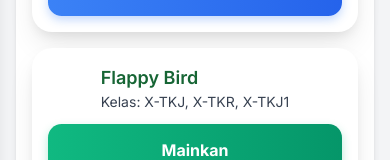
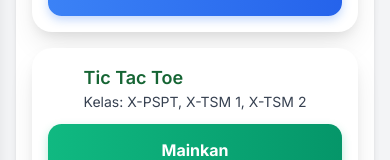
Before and after one commit to masawan1/dashboardinformatika, a plain HTML site: page index.html in a window 390 px wide. Both pictures are taken after a click on the button "Detail". Shown: the part 291-451 px from the top of the page. Drawn offline with nearby package versions, Linux system fonts and the light colour scheme.

Commit message:
Update index.html

```diff
--- a/index.html
+++ b/index.html
@@ -486,13 +486,13 @@
                                     <button class="btn-primary w-full sm:w-auto">Mainkan</button>
                                 </a>
                             </div>
-                            <!-- Games Item 2: Flappy Bird -->
+                            <!-- Games Item 2: Tic Tac Toe -->
                             <div class="card p-4 flex flex-col sm:flex-row items-center justify-between space-y-3 sm:space-y-0">
                                 <div class="flex-grow">
-                                    <h3 class="font-semibold text-lg text-green-800">Flappy Bird</h3>
-                                    <p class="text-gray-700 text-sm">Kelas: X-TKJ, X-TKR, X-TKJ1</p>
+                                    <h3 class="font-semibold text-lg text-green-800">Tic Tac Toe</h3>
+                                    <p class="text-gray-700 text-sm">Kelas: X-PSPT, X-TSM 1, X-TSM 2</p>
                                 </div>
-                                <a href="https://masawan1.github.io/flappy-bird/" target="_blank" class="flex-shrink-0 w-full sm:w-auto">
+                                <a href="https://masawan1.github.io/Tic-Tac-Toe/" target="_blank" class="flex-shrink-0 w-full sm:w-auto">
                                     <button class="btn-success w-full sm:w-auto">Mainkan</button>
                                 </a>
                             </div>
```
